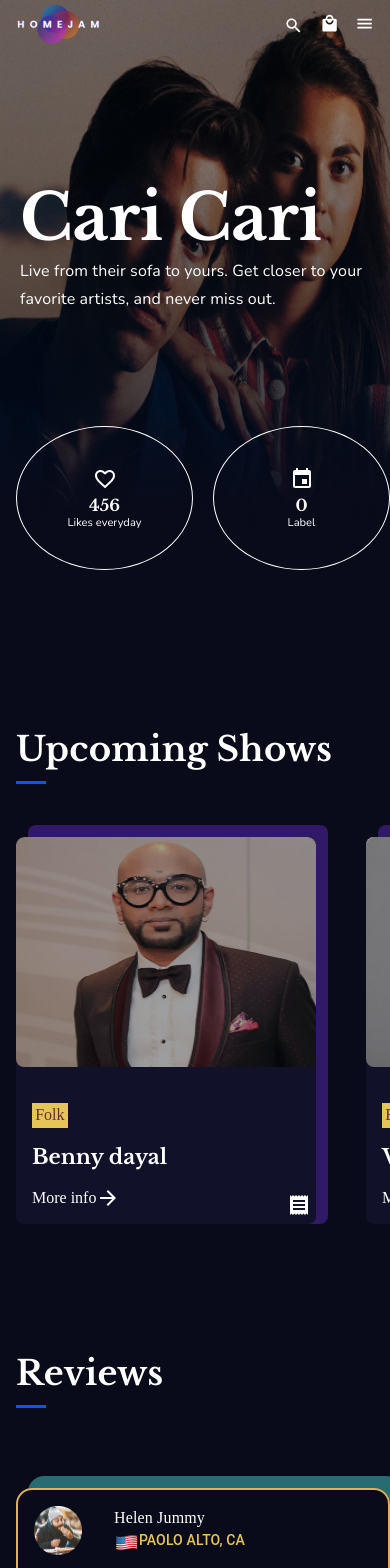
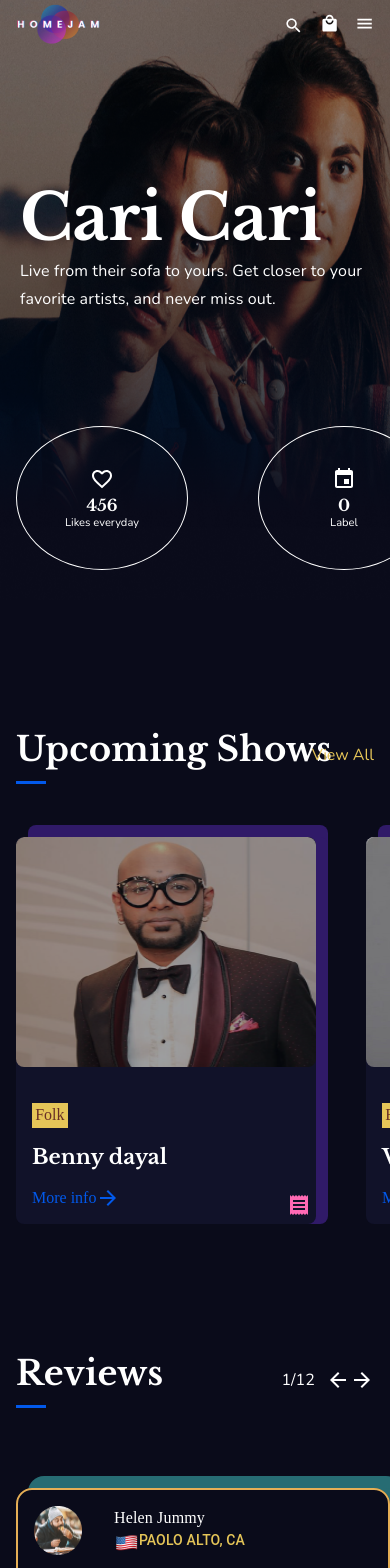
Before and after one commit to bhatshakran/caricari, a React (Create React App) app: page / in a window 390 px wide. Shown: the top 1568 px of the page. Built offline with nearby package versions, Linux system fonts and the light colour scheme; a web font is replaced by a local one.

Commit message:
added pagination icons

```diff
--- a/src/App.css
+++ b/src/App.css
@@ -12,10 +12,7 @@ a {
 	color: #fff;
 	text-decoration: none;
 }
-.gesture-carousel {
-	width: 100vw;
-	overflow: hidden;
-}
+
 .swiper-container {
 	width: 480px;
 }
--- a/src/components/GestureCarousel.js
+++ b/src/components/GestureCarousel.js
@@ -45,11 +45,11 @@ const GestureCarousel = () => {
 					// when window width is >= 640px
 					640: {
 						width: 640,
-						slidesPerView: 3,
+						slidesPerView: 4,
 					},
 				}}
-				spaceBetween={20}
-				slidesPerView={2}>
+				spaceBetween={70}
+				slidesPerView={3}>
 				<SwiperSlide className={classes.cardItem}>
 					<div className={classes.symbol}>
 						<FavoriteBorderIcon />
--- a/src/components/Reviews.js
+++ b/src/components/Reviews.js
@@ -8,12 +8,15 @@ import isaac from '../images/Imgisaac.png';
 import jummy from '../images/Imgjummy.png';
 import italy from '../images/italy.png';
 import us from '../images/us.png';
+import ArrowForwardIcon from '@material-ui/icons/ArrowForward';
+import ArrowBackIcon from '@material-ui/icons/ArrowBack';
 
 const useStyles = makeStyles(theme => ({
 	reviewsContainer: {
 		background: '#0A0B1A',
 		paddingLeft: '8rem',
 		paddingTop: '8rem',
+		position: 'relative',
 		width: '100%',
 		[theme.breakpoints.down('md')]: {
 			paddingLeft: '1rem',
@@ -69,6 +72,24 @@ const useStyles = makeStyles(theme => ({
 	flagHolder: {
 		display: 'flex',
 	},
+	pagination: {
+		color: '#fff',
+		display: 'flex',
+		alignItems: 'center',
+		position: 'absolute',
+		right: '8rem',
+		top: '9rem',
+		fontFamily: 'Nunito',
+		[theme.breakpoints.down('sm')]: {
+			right: '1rem',
+		},
+	},
+	nmbr: {
+		marginRight: '2rem',
+		[theme.breakpoints.down('sm')]: {
+			marginRight: '0.7rem',
+		},
+	},
 }));
 const Reviews = () => {
 	const classes = useStyles();
@@ -79,6 +100,11 @@ const Reviews = () => {
 			</Typography>
 
 			<span className={classes.line}></span>
+			<div className={classes.pagination}>
+				<p className={classes.nmbr}>1/12</p>
+				<ArrowBackIcon />
+				<ArrowForwardIcon />
+			</div>
 			<Swiper
 				className={`${classes.reviewCards} swiper-container`}
 				breakpoints={{
--- a/src/components/Shows.js
+++ b/src/components/Shows.js
@@ -17,6 +17,7 @@ const useStyles = makeStyles(theme => ({
 		paddingLeft: '8rem',
 		paddingTop: '8rem',
 		width: '100%',
+		position: 'relative',
 		[theme.breakpoints.down('md')]: {
 			paddingLeft: '1rem',
 		},
@@ -72,14 +73,38 @@ const useStyles = makeStyles(theme => ({
 	more: {
 		display: 'flex',
 		alignItems: 'center',
+		color: '#0259EB',
+		cursor: 'pointer',
 	},
 	moreInfo: {
 		marginLeft: '1rem',
+		color: '#0259EB',
+		'&:hover': {
+			color: '#fff',
+		},
 	},
 	cardRec: {
 		position: 'absolute',
 		bottom: '3px',
 		right: '5px',
+		color: 'hotpink',
+		cursor: 'pointer',
+		'&:hover': {
+			color: 'purple',
+		},
+	},
+	viewAll: {
+		color: '#E5C558',
+		position: 'absolute',
+		right: '8rem',
+		top: '9rem',
+		fontFamily: 'Nunito',
+		[theme.breakpoints.down('md')]: {
+			right: '2rem',
+		},
+		[theme.breakpoints.down('sm')]: {
+			right: '1rem',
+		},
 	},
 }));
 const Shows = () => {
@@ -92,6 +117,9 @@ const Shows = () => {
 					Upcoming Shows
 				</Typography>
 				<span className={classes.line}></span>
+				<Link to='/' className={classes.viewAll}>
+					View All
+				</Link>
 				<Swiper
 					className={`${classes.cardContainer} swiper-container`}
 					breakpoints={{
```
